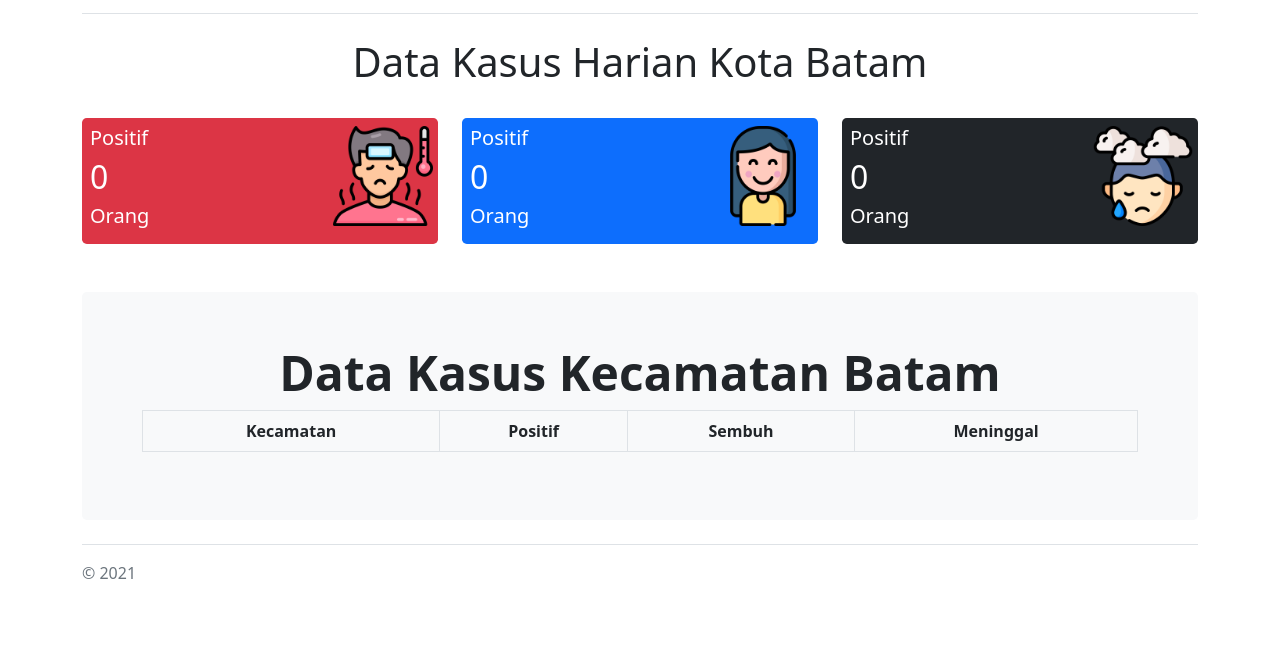
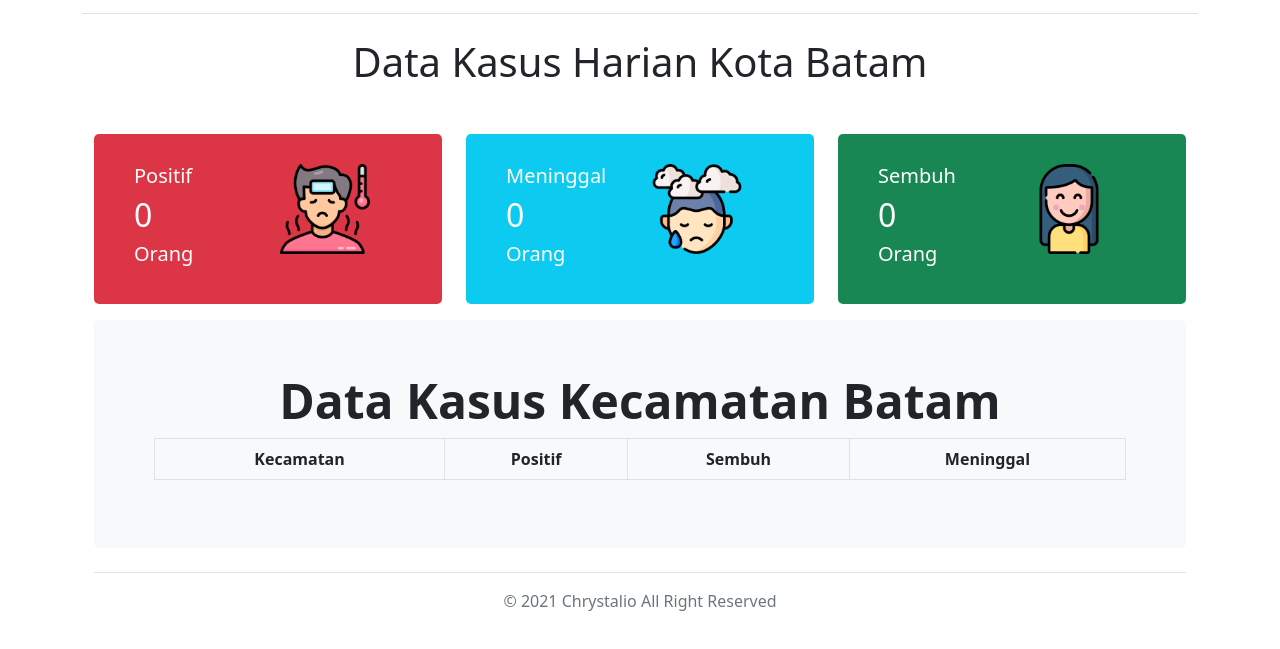
Before and after one commit to chrystalio/peduliCovidBatam, a plain HTML site: page index.html in a window 1280 px wide. Shown: the part 77-726 px from the top of the page. Drawn offline with nearby package versions, Linux system fonts and the light colour scheme.

Commit message:
update 18/10/2021

```diff
--- a/assets/css/style.css
+++ b/assets/css/style.css
@@ -14,7 +14,5 @@
 @media (min-width: 768px) {
     .bd-placeholder-img-lg {
         font-size: 3.5rem;
-
-
     }
 }
--- a/index.html
+++ b/index.html
@@ -12,6 +12,13 @@
 </head>
 
 <body>
+    <style type="text/css">
+        .box{
+            padding: 30px 40px;
+            border-radius: 5px;
+        }
+    </style>
+
     <main>
         <div class="container py-4">
             <header class="pb-3 mb-4 border-bottom">
@@ -25,51 +32,56 @@
 
                 </a>
             </header>
-                <div class="row align-items-md-stretch mb-5 ">
-                    <h1 class="text-center pb-4 ">Data Kasus Harian Kota Batam</h1>
-                    <div class="col-md-4">
-                        <div class="h-40 p-2 text-white bg-danger rounded-3">
+            <div class="container">
+                <h1 class="text-center pb-4 ">Data Kasus Harian Kota Batam</h1>
+                <div class="row">
+                    <div class="col-md-4 mt-3 mb-3">
+                        <div class="bg-danger box text-white">
                             <div class="row">
-                                <div class="col-md-8">
+                                <div class="col-md-6">
                                     <h5>Positif</h5>
                                     <h2 id="data-kasus">0</h2>
                                     <h5>Orang</h5>
                                 </div>
                                 <div class="col-md-4">
-                                    <img src="assets/img/sick.png" style="width: 100px;">
+                                    <img src="assets/img/sick.png" style="width: 90px;">
                                 </div>
                             </div>
                         </div>
                     </div>
-                    <div class="col-md-4">
-                        <div class="h-40 p-2 text-white bg-primary rounded-3">
+
+                    <div class="col-md-4 mt-3 mb-3">
+                        <div class="bg-info box text-white">
                             <div class="row">
-                                <div class="col-md-8">
-                                    <h5>Positif</h5>
-                                    <h2 id="data-kasus">0</h2>
+                                <div class="col-md-6">
+                                    <h5>Meninggal</h5>
+                                    <h2 id="data-mati">0</h2>
                                     <h5>Orang</h5>
                                 </div>
                                 <div class="col-md-4">
-                                    <img src="assets/img/happiness.png" style="width: 100px;">
+                                    <img src="assets/img/depression.png" style="width: 90px;">
                                 </div>
                             </div>
                         </div>
                     </div>
-                    <div class="col-md-4">
-                        <div class="h-40 p-2 text-white bg-dark rounded-3">
+
+                    <div class="col-md-4 mt-3 mb-3">
+                        <div class="bg-success box text-white">
                             <div class="row">
-                                <div class="col-md-8">
-                                    <h5>Positif</h5>
-                                    <h2 id="data-kasus">0</h2>
+                                <div class="col-md-6">
+                                    <h5>Sembuh</h5>
+                                    <h2 id="data-sembuh">0</h2>
                                     <h5>Orang</h5>
                                 </div>
                                 <div class="col-md-4">
-                                    <img src="assets/img/depression.png" style="width: 100px;">
+                                    <img src="assets/img/happiness.png" style="width: 90px;">
                                 </div>
                             </div>
                         </div>
                     </div>
                 </div>
+
+                <!-- Data Kecamatan -->
 
                 <div class="p-5 mb-4 bg-light rounded-3">
                     <div class="container-fluid py-1">
@@ -81,18 +93,23 @@
                                 <th>Sembuh</th>
                                 <th>Meninggal</th>
                             </thead>
+                            <tbody id="table-data">
+
+                            </tbody>
                         </table>
                     </div>
                 </div>
-                <footer class="pt-3 mt-4 text-muted border-top">
-                    &copy; 2021
+                <footer class="pt-3 mt-4 text-muted border-top text-center">
+                    &copy; 2021 Chrystalio All Right Reserved
                 </footer>
             </div>
         </main>
 
         <!-- js -->
+        <script src="https://code.jquery.com/jquery-3.2.1.min.js"></script>
         <script src="https://cdn.jsdelivr.net/npm/bootstrap@5.1.1/dist/js/bootstrap.bundle.min.js"
             integrity="sha384-/bQdsTh/da6pkI1MST/rWKFNjaCP5gBSY4sEBT38Q/9RBh9AH40zEOg7Hlq2THRZ" crossorigin="anonymous">
+
         </script>
     </body>
 
```
